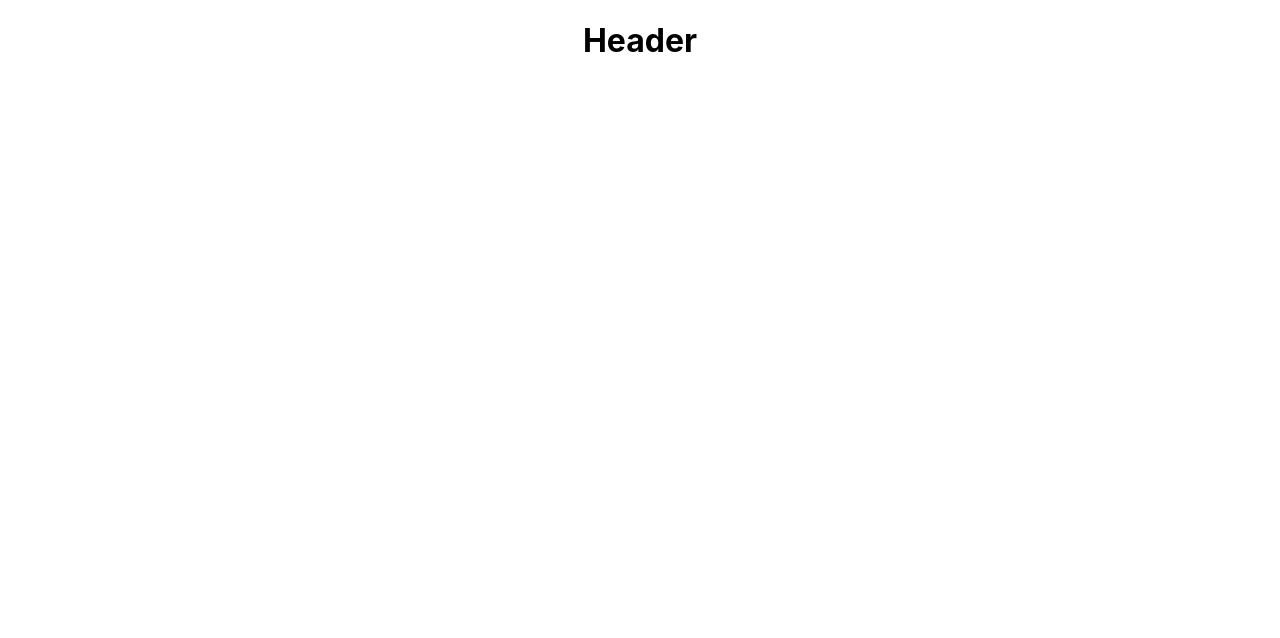
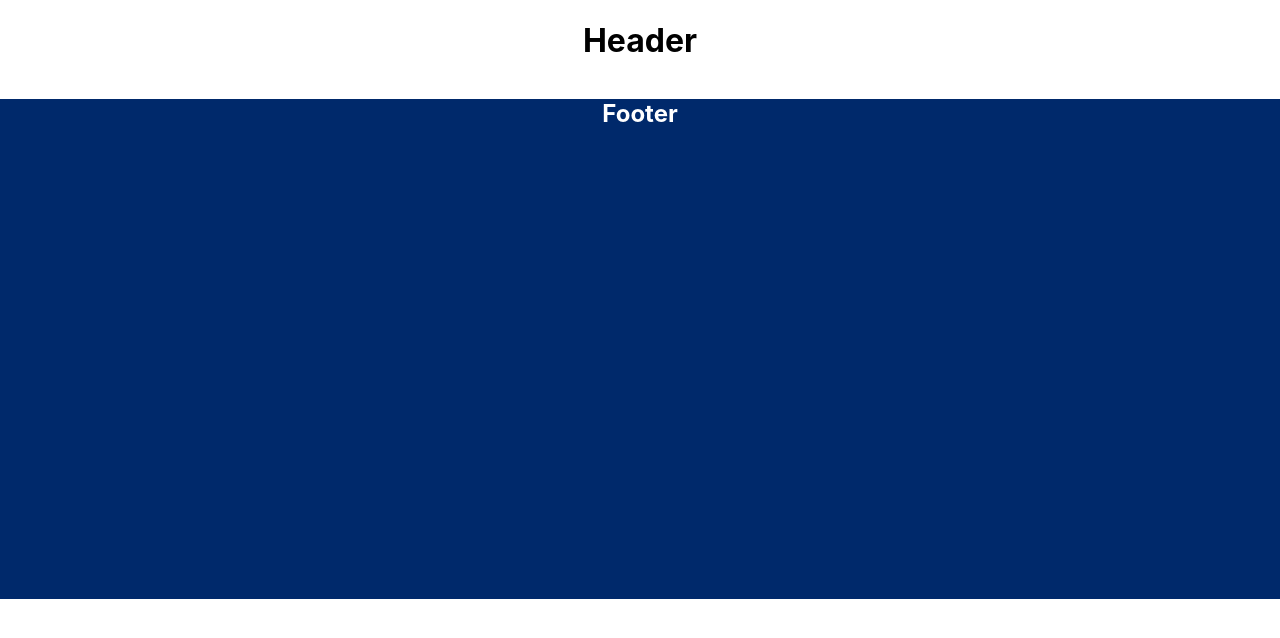
Before and after one commit to c-blaq/bevel-contact-page, a React (Create React App) app: page / in a window 1280 px wide. Shown: the top 638 px of the page. Built offline with nearby package versions, Linux system fonts and the light colour scheme.

Commit message:
feat:footer

```diff
--- /dev/null
+++ b/src/component/footer/Footer.jsx
@@ -0,0 +1,12 @@
+import React from "react";
+import { FooterStyle } from "./styled/Footer.styled";
+
+const Footer = () => {
+  return (
+    <FooterStyle>
+      <h2>Footer</h2>
+    </FooterStyle>
+  );
+};
+
+export default Footer;
--- /dev/null
+++ b/src/component/footer/styled/Footer.styled.js
@@ -0,0 +1,8 @@
+import styled from "styled-components";
+
+export const FooterStyle = styled.footer`
+  height: 500px;
+  background: #00296b;
+  color: white;
+  text-align: center;
+`;
--- a/src/container/Contact.jsx
+++ b/src/container/Contact.jsx
@@ -1,10 +1,12 @@
 import React from "react";
+import Footer from "../component/footer/Footer";
 import Header from "../component/header/Header";
 
 const Contact = () => {
   return (
     <div>
       <Header />
+      <Footer />
     </div>
   );
 };
```
